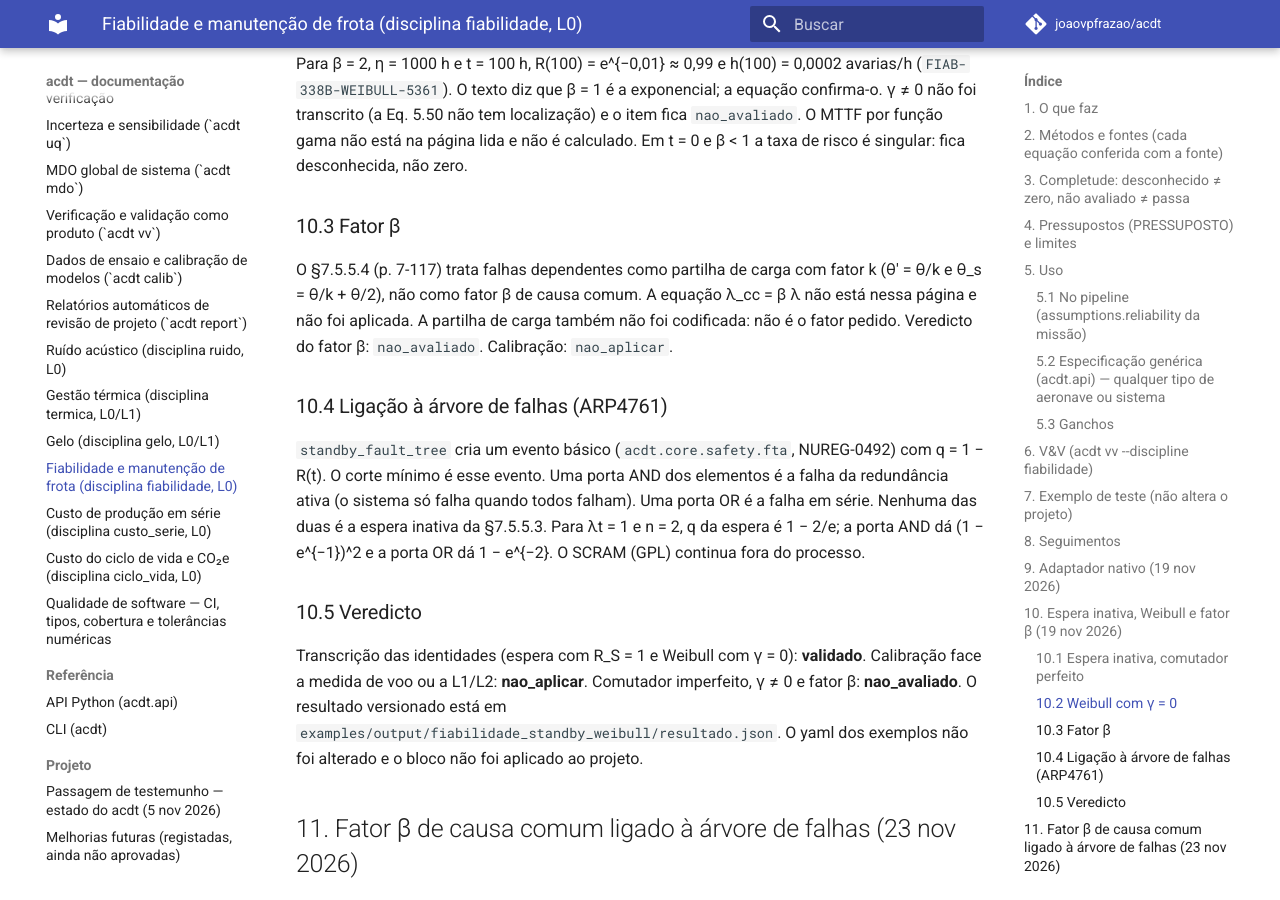
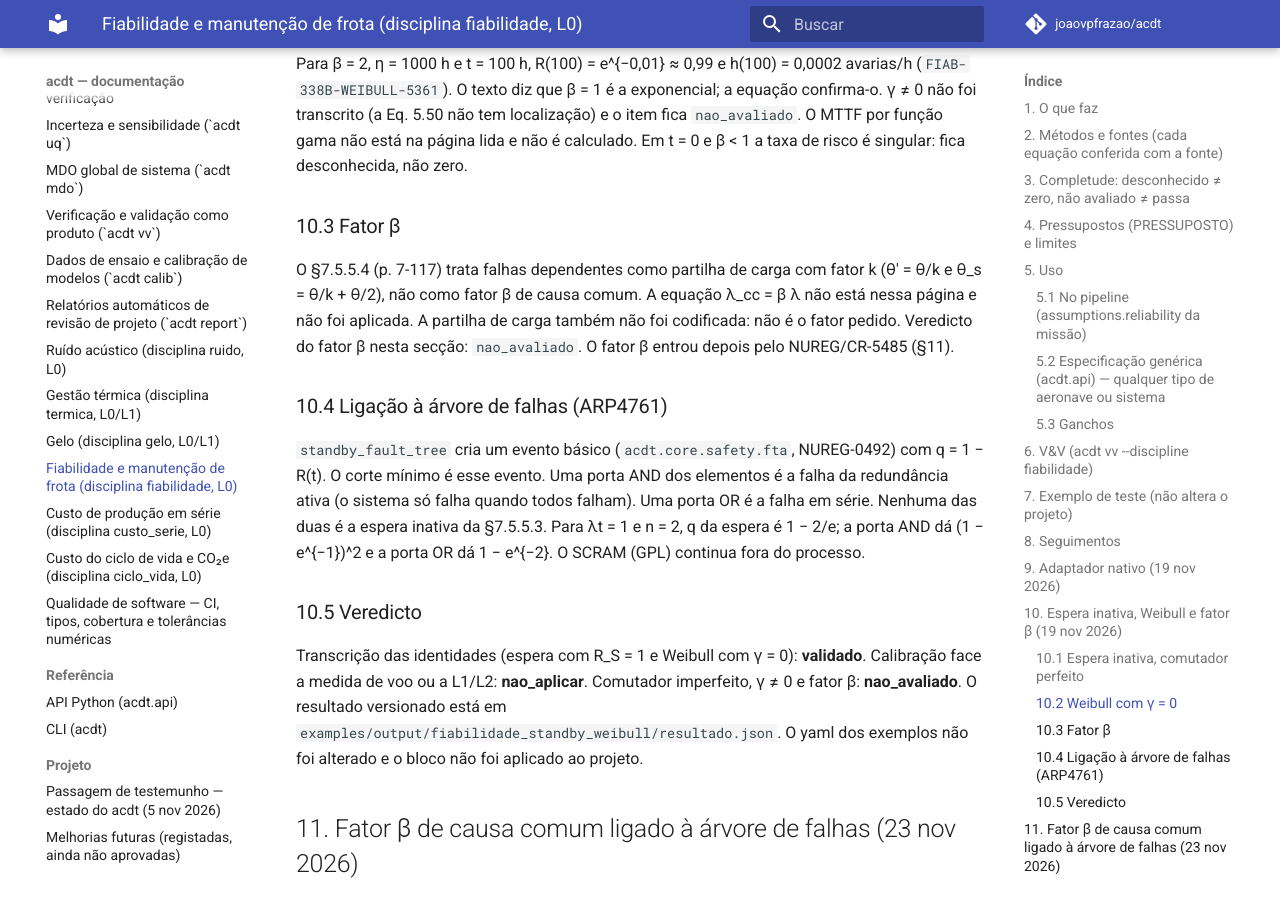
Before and after one commit to joaovpfrazao/acdt, an MkDocs documentation site: the page built from docs/FIABILIDADE.md, in a window 1280 px wide and 900 px high, scrolled down 8114 px. Built offline with MkDocs 1.6.1 and Material for MkDocs 9.7.7, drawn with Linux system fonts in a browser that asks for light colours; comment, search, counter and statistics services are not loaded.

Commit message:
FIABILIDADE: remissão da §10.3 para a §11

```diff
--- a/docs/FIABILIDADE.md
+++ b/docs/FIABILIDADE.md
@@ -251,7 +251,7 @@ singular: fica desconhecida, não zero.
 O §7.5.5.4 (p. 7-117) trata falhas dependentes como partilha de carga com fator k (θ′ = θ/k e
 θ_s = θ/k + θ/2), não como fator β de causa comum. A equação λ_cc = β λ não está nessa página e
 não foi aplicada. A partilha de carga também não foi codificada: não é o fator pedido. Veredicto
-do fator β: `nao_avaliado`. Calibração: `nao_aplicar`.
+do fator β nesta secção: `nao_avaliado`. O fator β entrou depois pelo NUREG/CR-5485 (§11).
 
 ### 10.4 Ligação à árvore de falhas (ARP4761)
 
```
